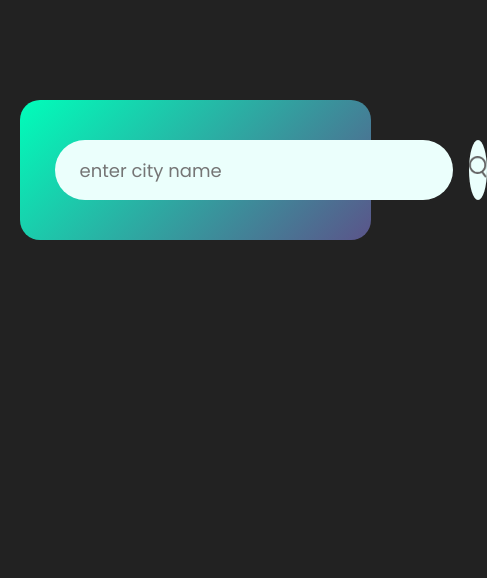
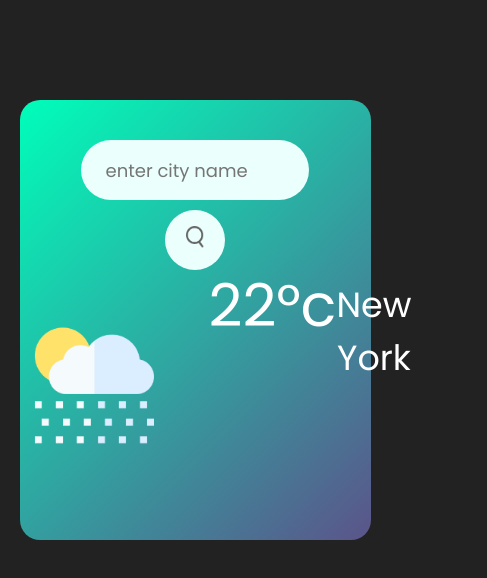
Before and after one commit to thxaman/weather_app, a plain HTML site: page index.html in a window 390 px wide. Shown: the whole page, 487 px wide, since content can reach past the window. Drawn offline with Linux system fonts and the light colour scheme; a web font is replaced by a local one.

Commit message:
made responsive for mobiles

```diff
--- a/index.html
+++ b/index.html
@@ -17,8 +17,15 @@
 <body>
     <div class="card">
         <div class="search">
-            <input type="text" placeholder="enter city name" spellcheck="false">
-            <button><img src="images/search.png" alt="search"></button>
+            <div class="inp">
+                <input type="text" placeholder="enter city name" spellcheck="false">
+
+            </div>
+            <div class="but">
+                <button><img src="images/search.png" alt="search"></button>
+
+            </div>
+
 
 
         </div>
@@ -32,7 +39,7 @@
 
 
         </div>
-        <div class="details">
+        <div class="details visible_details">
             <div class="col">
                 <img src="images/humidity.png" alt="humidity">
                 <div>
--- a/script.js
+++ b/script.js
@@ -32,7 +32,7 @@
     }
 
     document.querySelector(".weather").style.display = "block";
-    document.querySelector(".details").style.display = "flex";
+    document.querySelector(".visible_details").style.display = "flex";
     document.querySelector(".error").style.display = "none";
   }
 }
--- a/style.css
+++ b/style.css
@@ -81,7 +81,7 @@
 }
 
 .details {
-    display: flex;
+    display: none;
     align-items: center;
     justify-content: space-between;
     padding: 0 20px;
@@ -115,3 +115,44 @@
     margin-top: 10px;
     display: none;
 }
+@media(max-width:463px) {
+    .search{
+        flex-direction: column;
+        display: flex;
+        gap: 10px;
+        justify-content: center;
+        align-items: center;
+    }
+    .search .inp input{
+        width: 228px;
+        margin-left: 15px;
+
+
+    }
+    .search .inp{
+        display: flex;
+
+
+    }
+    body{
+        display: flex;
+        justify-content: center;
+    }
+    .weather{
+        display: flex;
+        justify-content: center;
+    }
+    .weather h1{
+        font-size: 59px;
+
+    }
+    .weather h2{
+        font-size: 35px;
+    }
+    .details{
+        flex-direction: column;
+        gap: 24px;
+        margin-top: 42px;
+    }
+
+}
```
